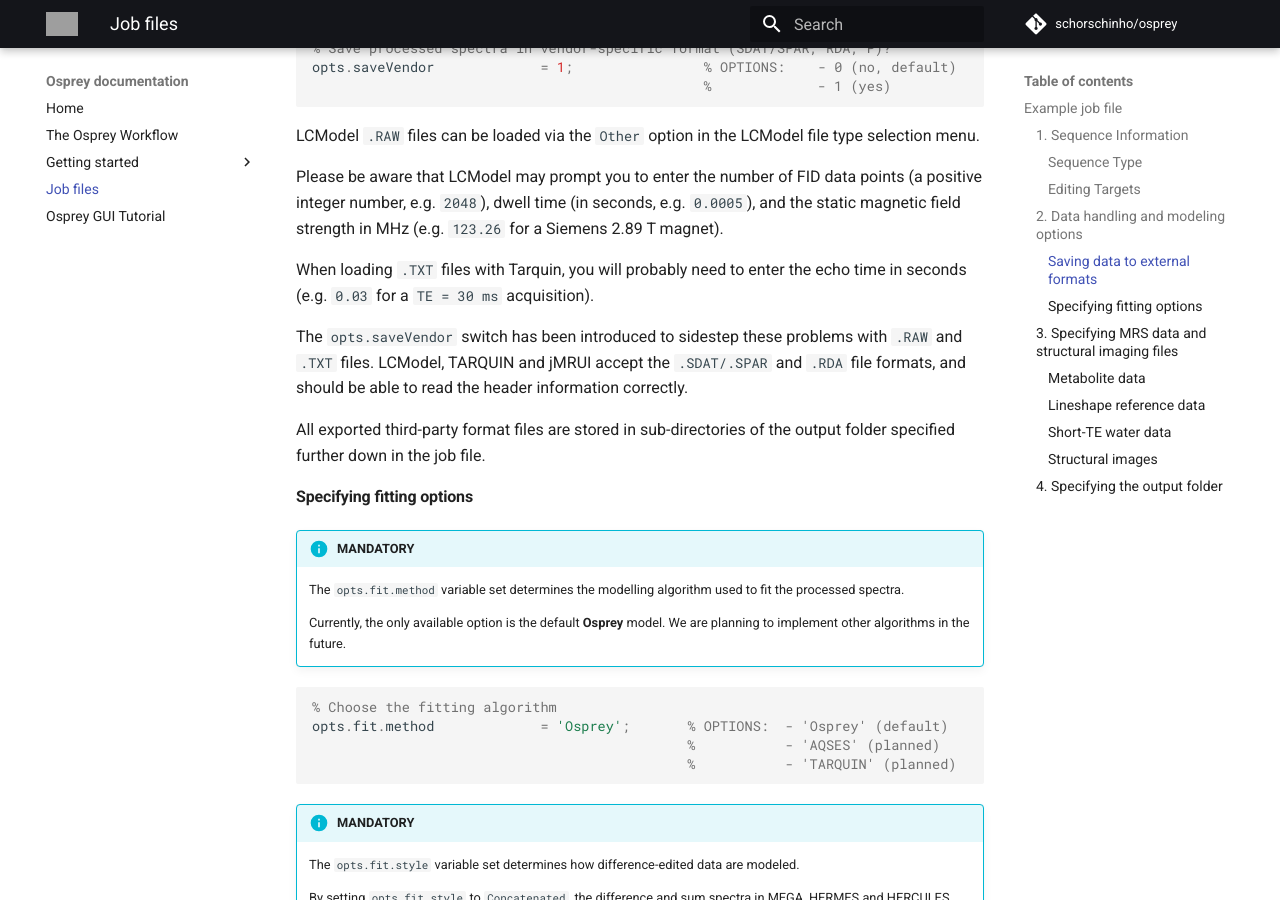
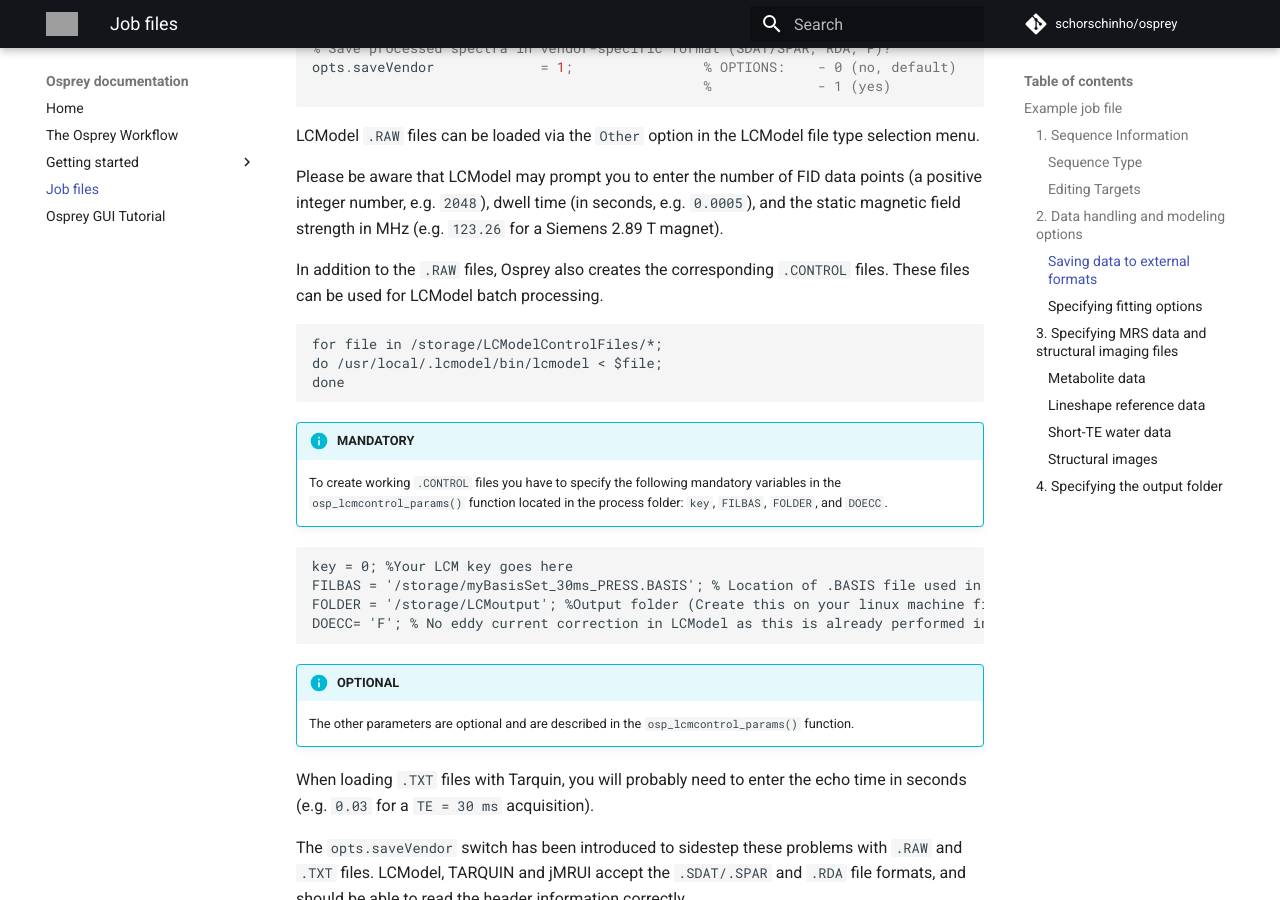
Before and after one commit to schorschinho/osprey, an MkDocs documentation site: the page built from docs_source/03-job-files/01-the-job-file.md, in a window 1280 px wide and 900 px high, scrolled down 1920 px. Built offline with MkDocs 1.6.1 and Material for MkDocs 9.7.7, drawn with Linux system fonts in a browser that asks for light colours; comment, search, counter and statistics services are not loaded; grey boxes are pictures that could not be loaded.

Commit message:
Update 01-the-job-file.md

````diff
--- a/docs_source/03-job-files/01-the-job-file.md
+++ b/docs_source/03-job-files/01-the-job-file.md
@@ -243,6 +243,27 @@ LCModel `.RAW` files can be loaded via the `Other` option in the LCModel file ty
 
 Please be aware that LCModel may prompt you to enter the number of FID data points (a positive integer number, e.g. `2048`), dwell time (in seconds, e.g. `0.0005`), and the static magnetic field strength in MHz (e.g. `123.26` for a Siemens 2.89 T magnet).
 
+In addition to the `.RAW` files, Osprey also creates the corresponding  `.CONTROL` files. These files can be used for LCModel batch processing.
+
+```
+for file in /storage/LCModelControlFiles/*;
+do /usr/local/.lcmodel/bin/lcmodel < $file;
+done
+```
+
+!!! info "MANDATORY"
+    To create working `.CONTROL` files you have to specify the following mandatory variables in the `osp_lcmcontrol_params()` function located in the process folder: `key`, `FILBAS`, `FOLDER`, and `DOECC`.
+
+```
+key = 0; %Your LCM key goes here
+FILBAS = '/storage/myBasisSet_30ms_PRESS.BASIS'; % Location of .BASIS file used in LCModel
+FOLDER = '/storage/LCMoutput'; %Output folder (Create this on your linux machine first)
+DOECC= 'F'; % No eddy current correction in LCModel as this is already performed in Osprey.
+```
+
+!!! info "OPTIONAL"
+    The other parameters are optional and are described in the `osp_lcmcontrol_params()` function.
+
 When loading `.TXT` files with Tarquin, you will probably need to enter the echo time in seconds (e.g. `0.03` for a `TE = 30 ms` acquisition).
 
 The `opts.saveVendor` switch has been introduced to sidestep these problems with `.RAW` and `.TXT` files. LCModel, TARQUIN and jMRUI accept the `.SDAT/.SPAR` and `.RDA` file formats, and should be able to read the header information correctly.
````
